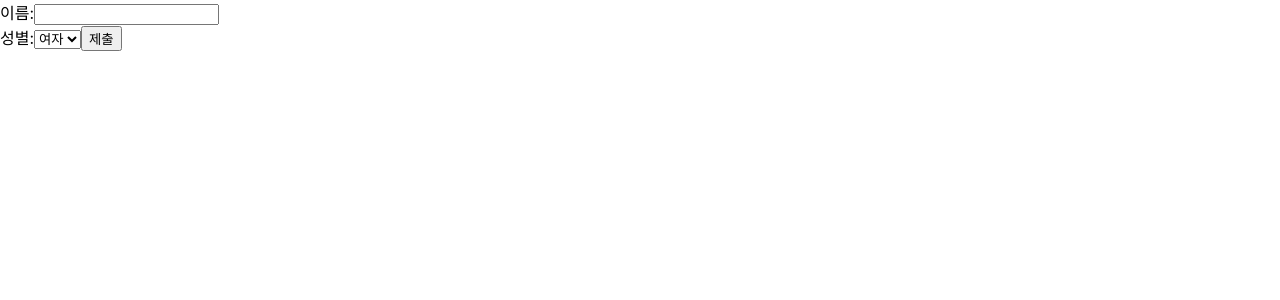
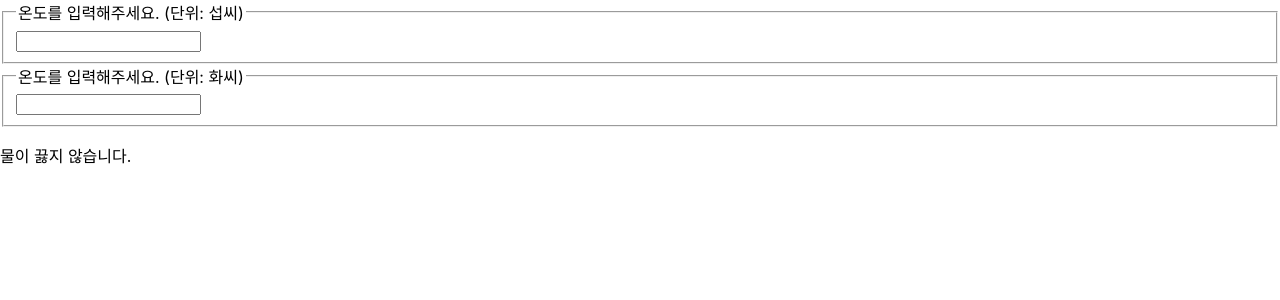
Before and after one commit to importqkk/react-study, a React (Create React App) app in the folder my-app/: page / in a window 1280 px wide. Shown: the top 300 px of the page. Built offline with nearby package versions, Linux system fonts and the light colour scheme.

Commit message:
shared state

```diff
--- /dev/null
+++ b/my-app/src/chapter_12/Calculator.jsx
@@ -0,0 +1,58 @@
+import { React, useState } from "react"
+import TemperatureInput from "./TemperatureInput"
+
+function BoilingVerdict(props) {
+  if(props.celsius >= 100) return <p>물이 끓습니다.</p>
+  return <p>물이 끓지 않습니다.</p>
+}
+
+function toCelsius(fahrenheit) {
+  return ((fahrenheit - 32) * 5) / 9
+}
+
+function toFahrenheit(celsius) {
+  return (celsius * 9) / 5 + 32
+}
+
+function tryConvert(temperature, convert) {
+  const input = parseFloat(temperature)
+  if(Number.isNaN(input)) return ""
+  const output = convert(input)
+  const rounded = Math.round(output * 1000) / 1000
+  return rounded.toString()
+}
+
+function Calculator(props) {
+  const [temperature, setTemperature] = useState("")
+  const [scale, setScale] = useState("c")
+
+  const handleCelsiusChange = (temperature) => {
+    setTemperature(temperature)
+    setScale("c")
+  }
+  const handleFahrenheitChange = (temperature) => {
+    setTemperature(temperature)
+    setScale("f")
+  }
+
+  const celsius = scale === "f" ? tryConvert(temperature, toCelsius) : temperature
+  const fahrenheit = scale === "c" ? tryConvert(temperature, toFahrenheit) : temperature
+
+  return (
+    <div>
+      <TemperatureInput
+        scale = "c"
+        temperature = {celsius}
+        onTemperatureChange = {handleCelsiusChange}
+      />
+      <TemperatureInput
+        scale = "f"
+        temperature = {fahrenheit}
+        onTemperatureChange = {handleFahrenheitChange}
+      />
+      <BoilingVerdict celsius = {parseFloat(celsius)} />
+    </div>
+  )
+}
+
+export default Calculator
--- /dev/null
+++ b/my-app/src/chapter_12/TemperatureInput.jsx
@@ -0,0 +1,21 @@
+const scaleNames = {
+  c: "섭씨",
+  f: "화씨"
+}
+
+function TemperatureInput(props) {
+  const handleChange = (e) => {
+    props.onTemperatureChange(e.target.value)
+  }
+
+  return (
+    <fieldset>
+      <legend>
+        온도를 입력해주세요. (단위: {scaleNames[props.scale]})
+      </legend>
+      <input value={props.temperature} onChange={handleChange} />
+    </fieldset>
+  )
+}
+
+export default TemperatureInput
--- a/my-app/src/index.js
+++ b/my-app/src/index.js
@@ -12,11 +12,12 @@
 // import ConfirmButton from './chapter_08/ConfirmButton'
 // import LandingPage from './chapter_09/LandingPage'
 // import AttendanceBook from './chapter_10/AttendanceBook'
-import SignUp from './chapter_11/SignUp'
+// import SignUp from './chapter_11/SignUp'
+import Calculator from './chapter_12/Calculator'
 
 const root = ReactDOM.createRoot(document.getElementById("root"))
 root.render(
-  <SignUp />
+  <Calculator />
 )
 
 // If you want to start measuring performance in your app, pass a function
```
